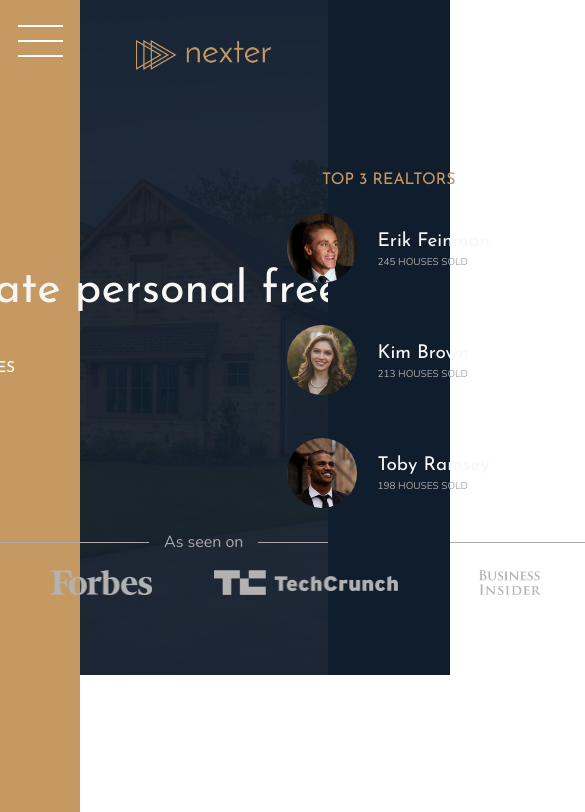
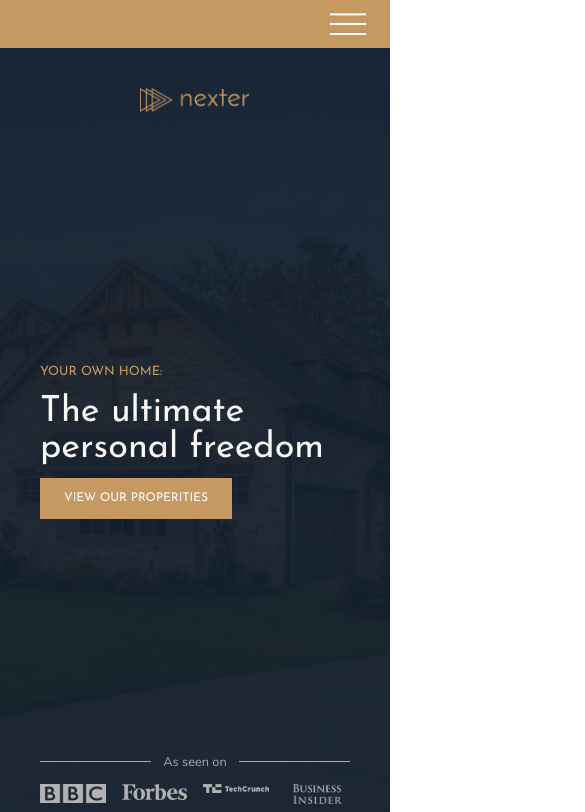
Before and after one commit to marcin-bojar/Nexter, a website: page index.html in a window 390 px wide. Shown: the top 812 px of the page, 585 px wide, since content can reach past the window. Drawn offline with nearby package versions, Linux system fonts and the light colour scheme.

Commit message:
Make it responsive

```diff
--- a/sass/_base.scss
+++ b/sass/_base.scss
@@ -25,6 +25,10 @@
 html {
     box-sizing: border-box;
     font-size: 62.5%; //10px / 16px = 62.5% -> 1rem = 10px
+
+    @include respond(largest) {
+        font-size: 50%; //
+    }
 }
 
 body {
@@ -39,5 +43,14 @@
     grid-template-rows: 80vh min-content 40vw repeat(3, min-content);
     grid-template-columns: [sidebar-start] 8rem [sidebar-end full-start] minmax(6rem, 1fr) [center-start] repeat(8, [col-start] minmax(min-content, 14rem) [col-end]) [center-end] minmax(6rem, 1fr) [full-end];
 
+    @include respond(large) {
+        grid-template-rows: 6rem 80vh min-content 40vw repeat(3, min-content);
+        grid-template-columns:  [full-start] minmax(6rem, 1fr) [center-start] repeat(8, [col-start] minmax(min-content, 14rem) [col-end]) [center-end] minmax(6rem, 1fr) [full-end];
+    }
+
+    @include respond(medium) {
+        grid-template-rows: 6rem calc(100vh - 6rem);
+    }
+
 
 }
--- a/sass/_features.scss
+++ b/sass/_features.scss
@@ -7,6 +7,16 @@
     grid-template-columns: repeat(auto-fit, minmax(25rem, 1fr));
     gap: 6rem;
     align-items: start;
+
+    @include respond(medium) {
+        margin: 8rem 0;
+
+    }
+
+    @include respond(small) {
+        margin: 5rem 0;
+        gap: 4rem;
+    }
 
 }
 
--- a/sass/_footer.scss
+++ b/sass/_footer.scss
@@ -2,6 +2,10 @@
     background-color: $color-secondary;
     grid-column: full-start / full-end;
     padding: 8rem;
+
+    @include respond(medium) {
+        padding: 4rem;
+    }
 }
 
 .nav {
@@ -41,4 +45,8 @@
     color: $color-grey-light-2;
     text-align: center;
 
+    @include respond(small) {
+        width: 95%;
+    }
+
 }
--- a/sass/_header.scss
+++ b/sass/_header.scss
@@ -9,9 +9,17 @@
 
     display: grid;
     gap: 1.5rem;
-    grid-template-rows: 1fr min-content 6rem 1fr;
-    grid-template-columns: max-content;
+    grid-template-rows: 1fr min-content minmax(6rem, min-content) 1fr;
+    grid-template-columns: minmax(min-content, max-content);
     justify-content: center;
+
+    @include respond(medium) {
+        grid-column: 1 / -1;
+    }
+
+    @include respond(small) {
+        padding: 5rem;
+    }
 
     &__logo {
         height: 3rem;
@@ -48,7 +56,8 @@
         justify-items: center;
 
         img {
-            height: 2.5rem;
+            max-height: 2.5rem;
+            max-width: 100%;
             filter: brightness(70%);
         }
 
--- a/sass/_homes.scss
+++ b/sass/_homes.scss
@@ -5,6 +5,14 @@
     display: grid;
     grid-template-columns: repeat(auto-fit, minmax(25rem, 1fr));
     gap: 7rem;
+
+    @include respond(medium) {
+        margin: 10rem 0;
+    }
+
+    @include respond(small) {
+        margin: 7rem 0;
+    }
 }
 
 .home {
--- /dev/null
+++ b/sass/_queries.scss
@@ -0,0 +1,21 @@
+@mixin respond($bp) {
+    //1200px
+    @if $bp == largest {
+        @media only screen and (max-width: 75em) { @content }
+    }
+
+    //1000px
+    @if $bp == large {
+        @media only screen and (max-width:62.5em) { @content }
+    }
+
+    //800px
+    @if $bp == medium {
+        @media only screen and (max-width: 50em) { @content }
+    }
+
+    //600px
+    @if $bp == small {
+        @media only screen and (max-width: 37.5em) { @content }
+    }
+}
--- a/sass/_realtors.scss
+++ b/sass/_realtors.scss
@@ -16,6 +16,11 @@
     justify-items: center;
     row-gap: 2rem;
 
+    @include respond(medium) {
+        grid-column: 1 / -1;
+        grid-row: 3 / 4;
+    }
+
 
     &__list {
         display: grid;
@@ -23,6 +28,14 @@
         column-gap: 2rem;
         row-gap: 5vh;
         align-items: center;
+
+        @include respond(medium) {
+            grid-template-columns: repeat(3, min-content max-content);
+        }
+
+        @include respond(small) {
+            grid-template-columns: min-content max-content;
+        }
     }
 
     &__img {
--- a/sass/_sidebar.scss
+++ b/sass/_sidebar.scss
@@ -2,6 +2,14 @@
     background-color: $color-primary;
     grid-column: sidebar-start / sidebar-end;
     grid-row: 1 / -1;
+
+    @include respond(large) {
+        grid-column: 1 / -1;
+        grid-row: 1 / 2;
+
+        justify-content: flex-end;
+        align-items: center;
+    }
 
     display: flex;
     justify-content: center;
@@ -26,4 +34,12 @@
 
     &::before { transform: translateY(-1.5rem); }
     &::after { transform: translateY(1.3rem); }
+
+    @include respond(large) {
+        margin-top: 0;
+        margin-right: 3rem;
+        &::before { transform: translateY(-1.2rem); }
+        &::after { transform: translateY(1rem); }
+
+    }
 }
--- a/sass/_story.scss
+++ b/sass/_story.scss
@@ -3,11 +3,18 @@
         background-color: $color-primary;
         grid-column: full-start / col-end 4;
         background-image: linear-gradient(rgba($color-primary, .5), rgba($color-primary, .5)), url(../img/back.jpg);
+        background-size: cover;
 
         display: grid;
         grid-template-rows: repeat(6, 1fr);
         grid-template-columns: repeat(6, 1fr);
         align-items: center;
+
+        @include respond(medium) {
+            grid-column: 1 / -1;
+            padding: 5rem;
+        }
+
     }
 
     &__img--1 {
@@ -15,6 +22,11 @@
         grid-row: 2 / 6;
         grid-column: 2 / 6;
         box-shadow: 0 2rem 5rem rgba(#000, .1);
+
+        @include respond(medium) {
+            grid-row: 1 / -1;
+            grid-column: 1 / 5;
+        }
     }
 
     &__img--2 {
@@ -23,6 +35,11 @@
         grid-column: 4 / 7;
         z-index: 20;
         box-shadow: 0 2rem 5rem rgba(#000, .3);
+
+        @include respond(medium) {
+            width: 100%;
+            grid-row: 1 / -1;
+        }
 
     }
 
@@ -42,6 +59,15 @@
         justify-items: start;
         align-content: center;
         */
+
+        @include respond(medium) {
+            grid-row: 5 / 6;
+            grid-column: 1 / -1;
+        }
+
+        @include respond(small) {
+            padding: 4rem 8vw;
+        }
     }
 
     &__text {
--- a/sass/main.scss
+++ b/sass/main.scss
@@ -1,3 +1,4 @@
+@import "queries";
 @import "base";
 @import "utilities";
 @import "typography";
```
Also changed, not shown: css/style.css.
